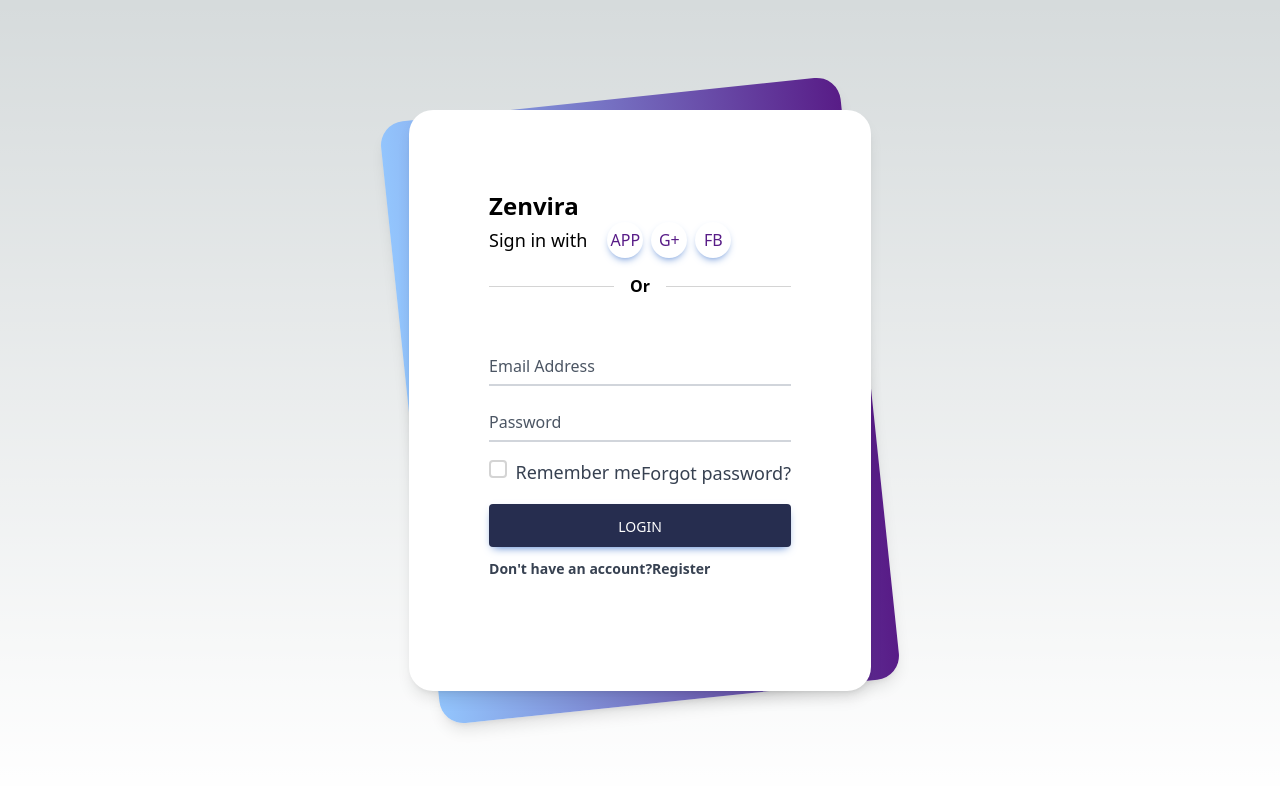
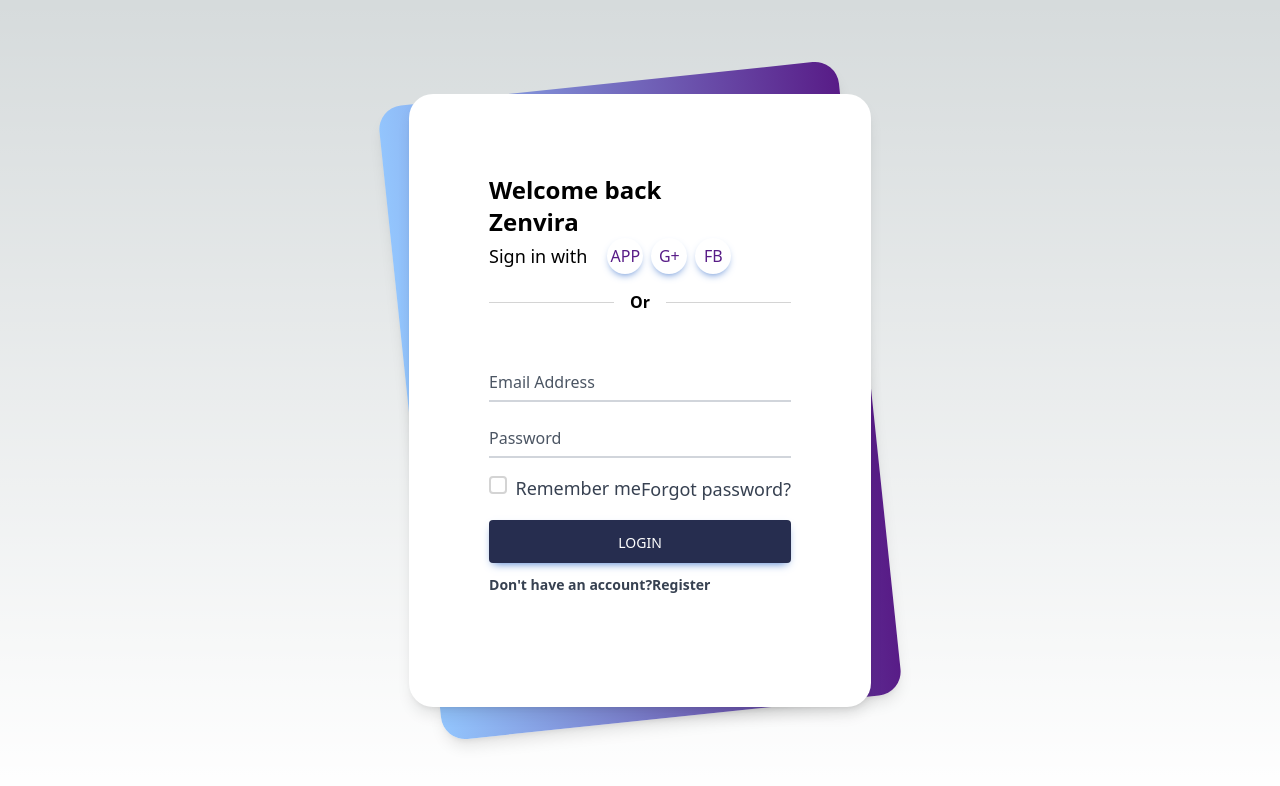
Before and after one commit to kodervine/zenvira, a Next.js app: page /login in a window 1280 px wide. Shown: the top 786 px of the page. Built offline with nearby package versions, Linux system fonts and the light colour scheme.

Commit message:
chore: setting up form from react hook form

```diff
--- a/app/(features)/(auth)/index.ts
+++ b/app/(features)/(auth)/index.ts
@@ -1 +1,3 @@
 export * from "./register";
+export * from "./login";
+export * from "./types";
--- a/app/(features)/(auth)/login/page.tsx
+++ b/app/(features)/(auth)/login/page.tsx
@@ -1,13 +1,19 @@
+"use client";
 import Link from "next/link";
+import { useForm, SubmitHandler } from "react-hook-form";
+import { IAuthFormInput } from "@/app/(features)/(auth)";
 
 const LoginPage = () => {
+  const { register, handleSubmit } = useForm<IAuthFormInput>();
+  const onSubmit: SubmitHandler<IAuthFormInput> = (data) => alert(data);
   return (
     <section className="min-h-screen  py-6 flex flex-col justify-center sm:py-12">
       <div className="relative py-3 sm:max-w-xl sm:mx-auto">
         <div className="absolute inset-0 bg-gradient-to-r from-blue-300 to-purple-900 shadow-lg transform -skew-y-6 sm:skew-y-0 sm:-rotate-6 sm:rounded-3xl"></div>
         <div className="relative px-4 py-10 bg-white shadow-lg sm:rounded-3xl sm:p-20">
-          <div className="max-w-md mx-auto">
+          <section className="max-w-md mx-auto">
             <div>
+              <h3 className="text-2xl font-semibold">Welcome back</h3>
               <h1 className="text-2xl font-semibold">Zenvira</h1>
             </div>
             <div className="flex flex-row items-center justify-center lg:justify-start">
@@ -32,14 +38,18 @@ const LoginPage = () => {
               </p>
             </div>
             <div className="divide-y divide-gray-200">
-              <div className="py-8 text-base leading-6 space-y-4 text-gray-700 sm:text-lg sm:leading-7">
+              <form
+                className="py-8 text-base leading-6 space-y-4 text-gray-700 sm:text-lg sm:leading-7"
+                onSubmit={handleSubmit(onSubmit)}
+              >
                 <div className="relative">
                   <input
                     id="email"
-                    name="email"
+                    // name="email"
                     type="text"
                     className="peer placeholder-transparent h-10 w-full border-b-2 border-gray-300 text-gray-900 focus:outline-none focus:borer-rose-600"
                     placeholder="Email address"
+                    {...register("email", { required: true, maxLength: 20 })}
                   />
                   <label
                     htmlFor="email"
@@ -51,10 +61,11 @@ const LoginPage = () => {
                 <div className="relative">
                   <input
                     id="password"
-                    name="password"
+                    // name="password"
                     type="password"
                     className="peer placeholder-transparent h-10 w-full border-b-2 border-gray-300 text-gray-900 focus:outline-none focus:borer-rose-600"
                     placeholder="Password"
+                    {...register("password", { pattern: /^[A-Za-z]+$/i })}
                   />
                   <label
                     htmlFor="password"
@@ -86,7 +97,7 @@ const LoginPage = () => {
 
                 <div className="text-center lg:text-left">
                   <button
-                    type="button"
+                    type="submit"
                     className="inline-block w-full rounded bg-[#262d4f] px-7 pb-2.5 pt-3 text-sm font-medium uppercase leading-normal text-white shadow-[0_4px_9px_-4px_#3b71ca] transition duration-150 ease-in-out hover:bg-purple-900"
                     data-te-ripple-init
                     data-te-ripple-color="light"
@@ -104,9 +115,9 @@ const LoginPage = () => {
                     </Link>
                   </p>
                 </div>
-              </div>
+              </form>
             </div>
-          </div>
+          </section>
         </div>
       </div>
     </section>
--- /dev/null
+++ b/app/(features)/(auth)/types/index.ts
@@ -0,0 +1 @@
+export * from "./interface";
--- /dev/null
+++ b/app/(features)/(auth)/types/interface.ts
@@ -0,0 +1,4 @@
+export interface IAuthFormInput {
+  email: string;
+  password: string;
+}
--- /dev/null
+++ b/app/_stores/auth/index.ts
@@ -0,0 +1,2 @@
+export * from "./loginStore";
+export * from "./registerStore";
--- /dev/null
+++ b/app/_stores/auth/loginStore.ts
@@ -0,0 +1,18 @@
+import { create } from "zustand";
+
+type State = {
+  email: string;
+  password: string;
+};
+
+type Action = {
+  updateEmail: (email: State["email"]) => void;
+  updatePassword: (password: State["password"]) => void;
+};
+
+export const useLogInStore = create<State & Action>((set) => ({
+  email: "",
+  password: "",
+  updateEmail: (email) => set(() => ({ email: email })),
+  updatePassword: (password) => set(() => ({ password: password })),
+}));
--- /dev/null
+++ b/app/_stores/auth/registerStore.ts
@@ -0,0 +1,18 @@
+import { create } from "zustand";
+
+type State = {
+  email: string;
+  password: string;
+};
+
+type Action = {
+  updateEmail: (email: State["email"]) => void;
+  updatePassword: (password: State["password"]) => void;
+};
+
+export const useRegisterStore = create<State & Action>((set) => ({
+  email: "",
+  password: "",
+  updateEmail: (email) => set(() => ({ email: email })),
+  updatePassword: (password) => set(() => ({ password: password })),
+}));
--- /dev/null
+++ b/app/_stores/index.ts
@@ -0,0 +1 @@
+export * from "./auth";
```
